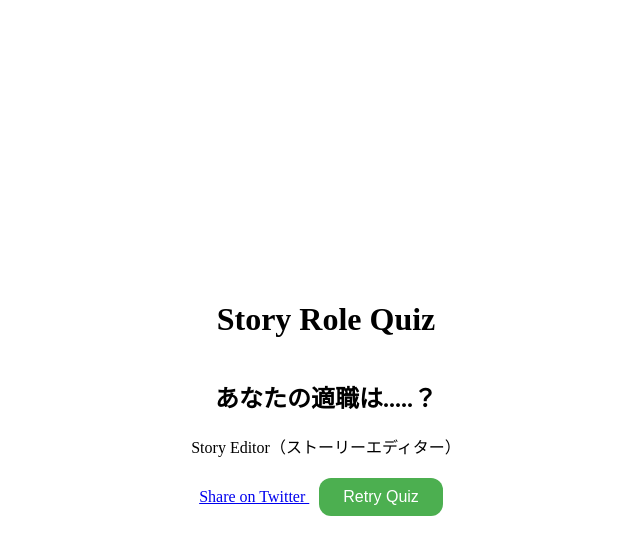
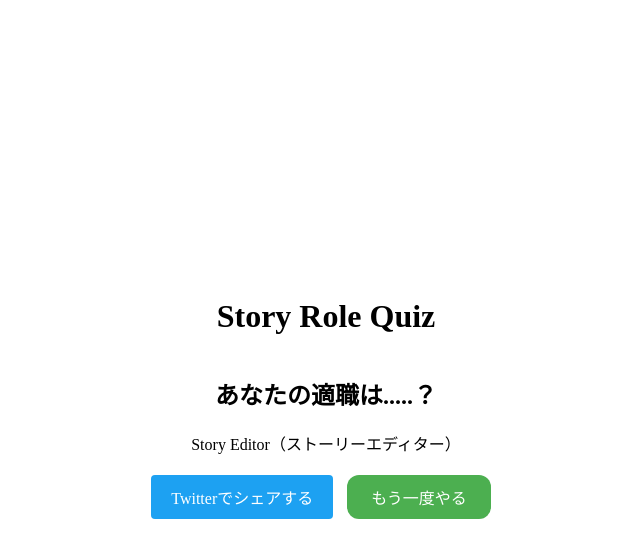
Before and after one commit to kakedashi3/StoryRoleQuiz, a plain HTML site: page index.html in a window 1280 px wide. Both pictures are taken after a click on the button "Yes". Shown: the whole page, without its empty margins (314-954 px from the left). Drawn offline with Linux system fonts and the light colour scheme.

Commit message:
first commit

```diff
--- a/index.html
+++ b/index.html
@@ -38,7 +38,7 @@
         button:hover {
             background-color: #45a049;
         }
-        a.share-twitter {
+        .share-twitter {
             display: inline-block;
             background-color: #1da1f2;
             color: #ffffff;
@@ -47,7 +47,7 @@
             font-size: 16px;
             text-decoration: none;
         }
-        a.share-twitter:hover {
+        .share-twitter:hover {
             background-color: #0c8cd7;
         }
     </style>
@@ -95,11 +95,9 @@
     <div id="result" class="hidden">
         <h2>あなたの適職は.....？</h2>
         <p id="role"></p>
-        <a href="https://twitter.com/intent/tweet?text=Story%20Role%20Quiz%20-%20私の適職は%20「%E3%82%B3%E3%83%B3%E3%82%BB%E3%83%97%E3%83%88%20%E3%82%A2%E3%83%BC%E3%83%86%E3%82%A3%E3%82%B9%E3%83%88」%20%E3%81%A7%E3%81%99%EF%BC%81%20%23StoryRoleQuiz&url=https%3A%2F%2Fexample.com%2Fquiz%2Fstory-role-quiz%3Fresult%3Dconcept-artist" target="_blank">
-            Share on Twitter
-          </a>
-        <button onclick="resetQuiz()">Retry Quiz</button>
-    </div>
+        <a href="https://twitter.com/intent/tweet?text=Story%20Role%20Quiz%20-%20私の適職は%20「コンセプトアーティスト」%20でした！%20%23StoryRoleQuiz&amp;url=https%3A%2F%2Fexample.com%2Fquiz%2Fstory-role-quiz" class="share-twitter" target="_blank">Twitterでシェアする</a>
+        <button onclick="resetQuiz()">もう一度やる</button>
+      </div>
 
     <script>
         function showRole(role, nextQuestionId) {
```
